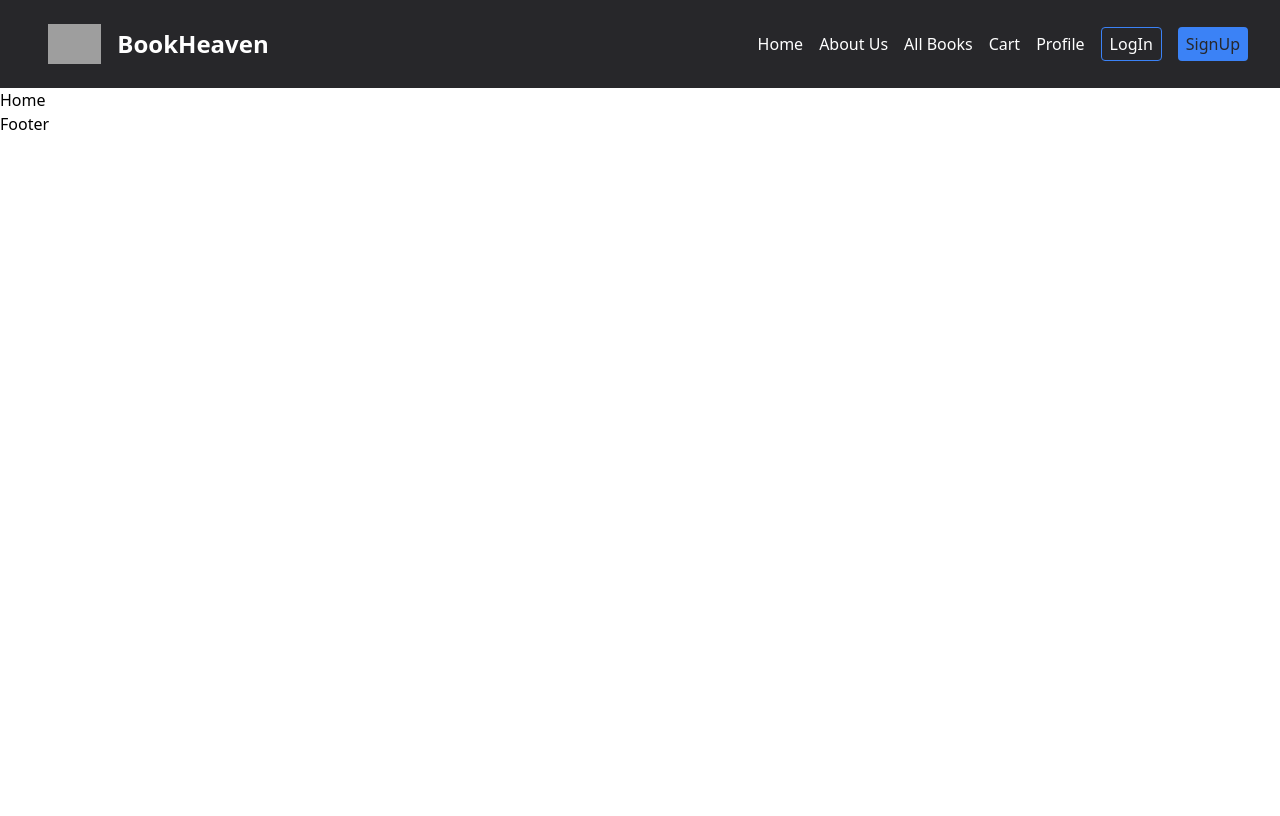
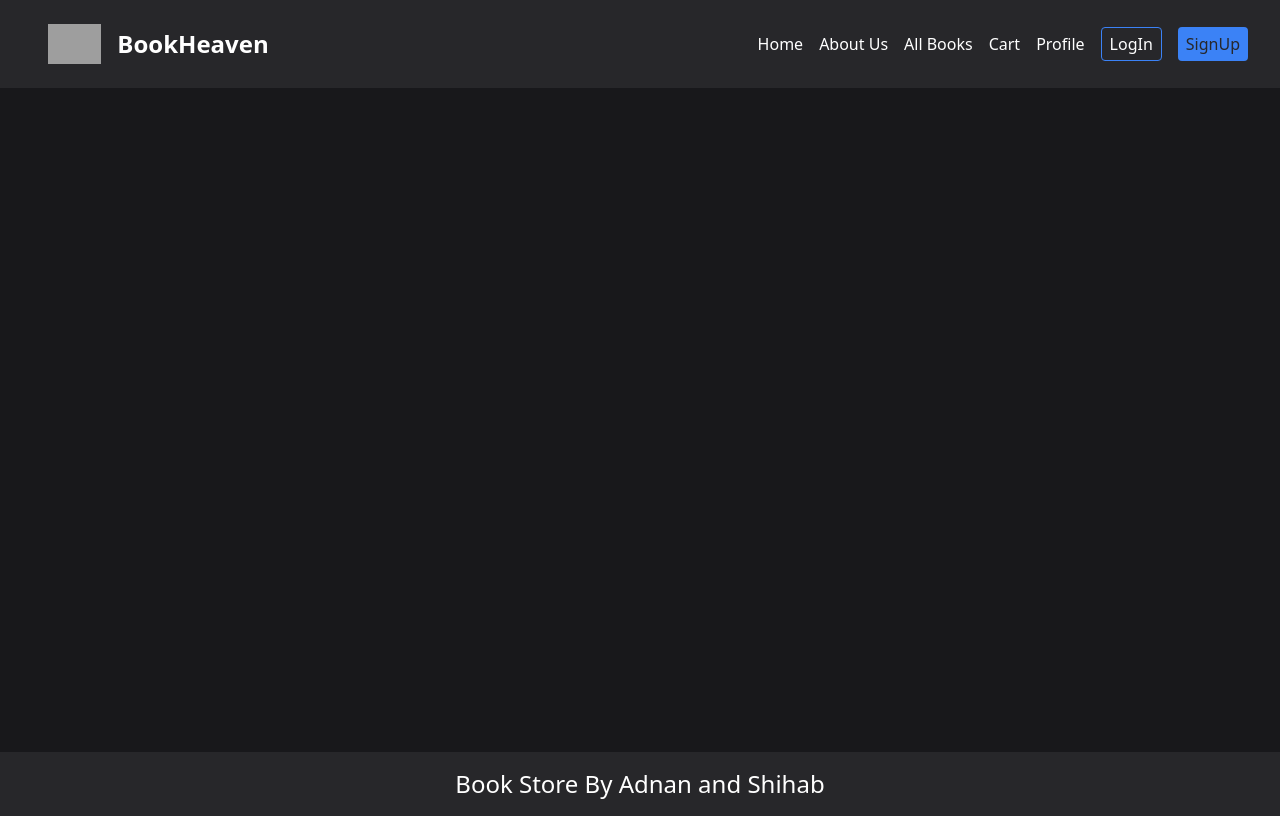
Before and after one commit to Adnan-Shahriar-1190/book-STORE, a React (Create React App) app in the folder frontend/: page / in a window 1280 px wide. Built offline with nearby package versions, Linux system fonts and the light colour scheme; grey boxes are pictures that could not be loaded.

Commit message:
working of footer and homepage

```diff
--- a/frontend/src/components/Footer/Footer.jsx
+++ b/frontend/src/components/Footer/Footer.jsx
@@ -1,9 +1,12 @@
 import React from 'react'
 
 const Footer = () => {
-  return (
-    <div>Footer</div>
-  )
+  return (<div className="bg-zinc-800 text-white px-8 py-4">
+    <h1 className='text-2xl font-arial text-center'>
+      Book Store By Adnan and Shihab
+    </h1>
+  </div>
+  );
 }
 
 export default Footer
--- /dev/null
+++ b/frontend/src/components/Home/Barb.jsx
@@ -0,0 +1,18 @@
+import React from 'react'
+
+const Barb = () => {
+  return (
+    <div className='h-[75vh]'>
+      <div className="w-3/6">
+      <h1 className='text-6x'>
+
+      </h1>
+      </div>
+      <div className="w-3/6">
+
+      </div>
+    </div>
+  )
+}
+
+export default Barb
--- a/frontend/src/pages/Home.jsx
+++ b/frontend/src/pages/Home.jsx
@@ -1,8 +1,10 @@
 import React from 'react'
-
+import Barb from '../components/Home/Barb'
 const Home = () => {
   return (
-    <div>Home</div>
+    <div className='bg-zinc-900 text-white px-10 py-8'>
+      <Barb />
+    </div>
   )
 }
 
```
